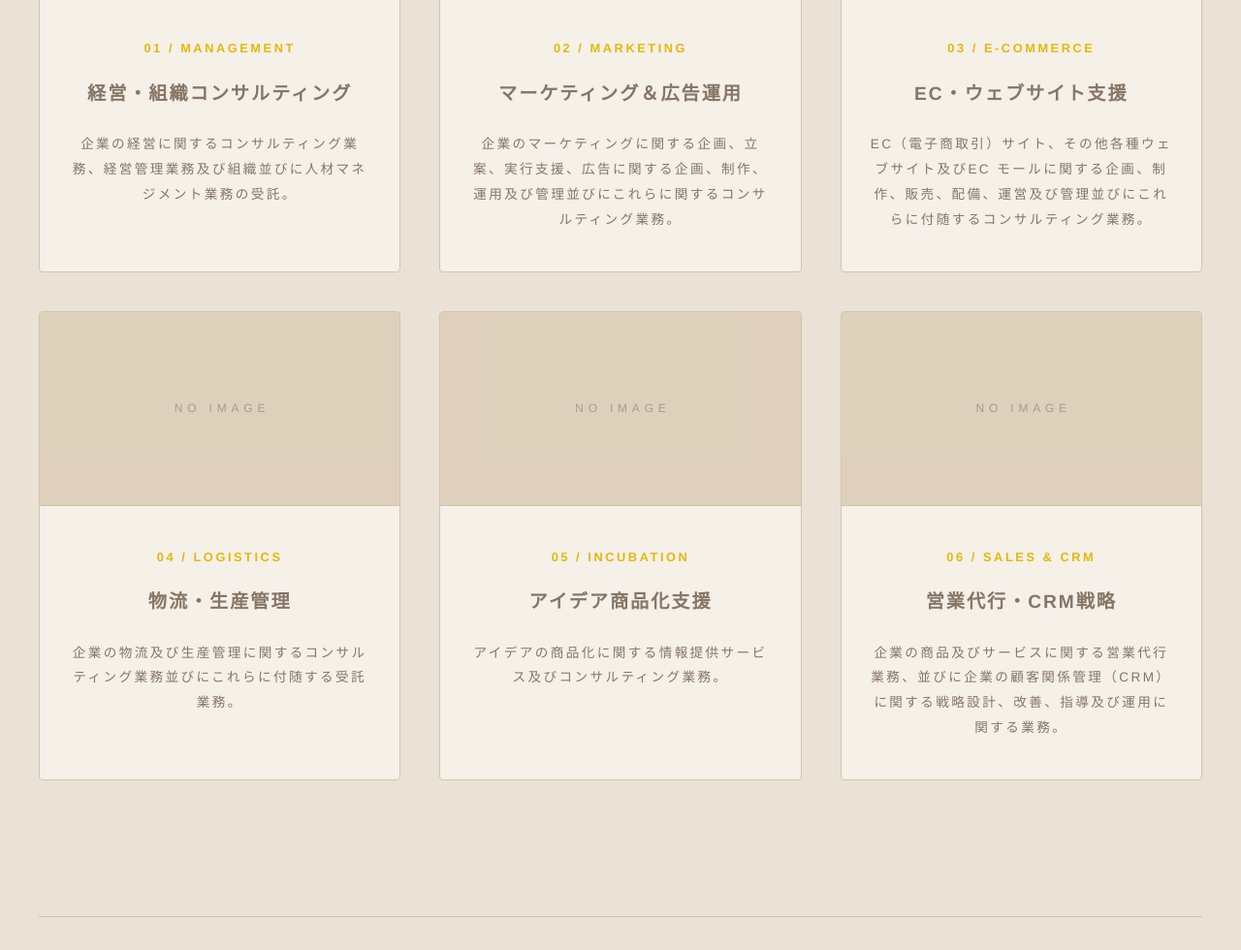
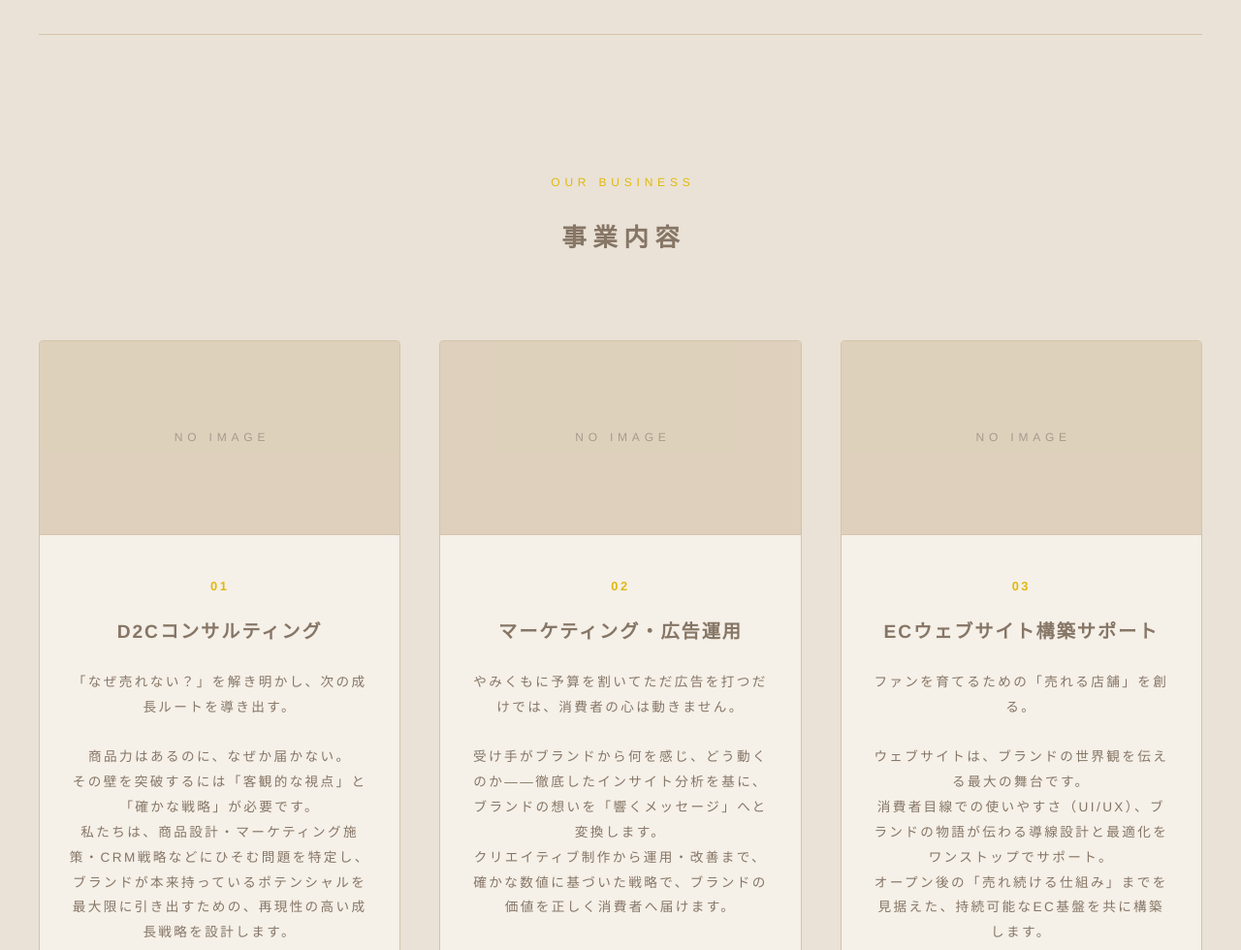
Before and after one commit to KanKanKimoKimo/chimimoryo-test, a plain HTML site: page index.html in a window 1280 px wide. Shown: the part 1820-2800 px from the top of the page at 97% size. Drawn offline with Linux system fonts and the light colour scheme.

Commit message:
Update index.html

```diff
--- a/index.html
+++ b/index.html
@@ -487,9 +487,9 @@
         <section class="hero wrapper">
             <div class="hero-inner">
                 <div class="hero-text fade-in-element">
-                    <span class="en-title">Welcome to Chimimouryo</span>
-                    <h1>1111111111</h1>
-                    <p>222222222222222222222222222222222222</p>
+                    <span class="en-title">Welcome to Chimimoryo</span>
+                    <h1>想いを、売れるカタチにする。</h1>
+                    <p>私たちは、D2Cブランドを立ち上げ、成長を加速させる戦略的パートナーです。<br>単なるコンサルティングにとどまらず、商品開発・マーケティングの戦略設計から、EC運営、物流最適化、CRMによるファン醸成まで、チームの一員として御社のブランドに携わり、その歩みに並走します。</p>
                 </div>
                 <div class="hero-image-wrap fade-in-element">
                     <div class="no-image"></div>
@@ -505,10 +505,14 @@
             </div>
             <div class="concept-text-wrap fade-in-element">
                 <p class="concept-lead">
-                    33333333333333
+                    「売れる」を分析し、<br>「愛されるブランド」を設計する
                 </p>
+                <h2>なぜ、あなたのストーリーや商品が届かないのか。</h2>
                 <p class="concept-body">
-                    444444444444444444444444444
+                    品質にこだわり、妥協せず、いいものを作ったのに売れない。<br>残念ながら、世の中にはそんなブランドが数多く存在しています。
+                    <br><br>そして多くの人は、その理由がわからず<br>大切なブランドの成長を諦めてしまいます。
+                    <br><br>私たちが目指すのは、自らの実践と経験にもとづいた確かな戦略と実行力で、そうしたブランドの想いを込めた商品を、正しい人に正しく届けること。
+                    <br><br>ただ商品を売るだけのマーケティングや、顧客の想いにそぐわないコンサルティングではありません。<br>ブランドの「こだわり」を、消費者の「熱狂」に変え、長く愛されるブランドを築きます。
                 </p>
             </div>
         </section>
@@ -528,9 +532,11 @@
                         <div class="no-image"></div>
                     </div>
                     <div class="service-text-box">
-                        <span class="service-num">01 / MANAGEMENT</span>
-                        <h3>経営・組織コンサルティング</h3>
-                        <p>企業の経営に関するコンサルティング業務、経営管理業務及び組織並びに人材マネジメント業務の受託。</p>
+                        <span class="service-num">01</span>
+                        <h3>D2Cコンサルティング</h3>
+                        <p>「なぜ売れない？」を解き明かし、次の成長ルートを導き出す。
+                            <br><br>商品力はあるのに、なぜか届かない。<br>その壁を突破するには「客観的な視点」と「確かな戦略」が必要です。
+                            <br>私たちは、商品設計・マーケティング施策・CRM戦略などにひそむ問題を特定し、ブランドが本来持っているポテンシャルを最大限に引き出すための、再現性の高い成長戦略を設計します。</p>
                     </div>
                 </div>
 
@@ -540,9 +546,11 @@
                         <div class="no-image"></div>
                     </div>
                     <div class="service-text-box">
-                        <span class="service-num">02 / MARKETING</span>
-                        <h3>マーケティング＆広告運用</h3>
-                        <p>企業のマーケティングに関する企画、立案、実行支援、広告に関する企画、制作、運用及び管理並びにこれらに関するコンサルティング業務。</p>
+                        <span class="service-num">02</span>
+                        <h3>マーケティング・広告運用</h3>
+                        <p>やみくもに予算を割いてただ広告を打つだけでは、消費者の心は動きません。
+                            <br><br>受け手がブランドから何を感じ、どう動くのか——徹底したインサイト分析を基に、ブランドの想いを「響くメッセージ」へと変換します。
+                            <br>クリエイティブ制作から運用・改善まで、確かな数値に基づいた戦略で、ブランドの価値を正しく消費者へ届けます。</p>
                     </div>
                 </div>
 
@@ -552,9 +560,12 @@
                         <div class="no-image"></div>
                     </div>
                     <div class="service-text-box">
-                        <span class="service-num">03 / E-COMMERCE</span>
-                        <h3>EC・ウェブサイト支援</h3>
-                        <p>EC（電子商取引）サイト、その他各種ウェブサイト及びEC モールに関する企画、制作、販売、配備、運営及び管理並びにこれらに付随するコンサルティング業務。</p>
+                        <span class="service-num">03</span>
+                        <h3>ECウェブサイト構築サポート</h3>
+                        <p>ファンを育てるための「売れる店舗」を創る。
+                            <br><br>ウェブサイトは、ブランドの世界観を伝える最大の舞台です。
+                            <br>消費者目線での使いやすさ（UI/UX）、ブランドの物語が伝わる導線設計と最適化をワンストップでサポート。
+                            <br>オープン後の「売れ続ける仕組み」までを見据えた、持続可能なEC基盤を共に構築します。</p>
                     </div>
                 </div>
 
@@ -564,38 +575,15 @@
                         <div class="no-image"></div>
                     </div>
                     <div class="service-text-box">
-                        <span class="service-num">04 / LOGISTICS</span>
-                        <h3>物流・生産管理</h3>
-                        <p>企業の物流及び生産管理に関するコンサルティング業務並びにこれらに付随する受託業務。</p>
+                        <span class="service-num">04</span>
+                        <h3>D2Cブランド運営</h3>
+                        <p>物流からCRMまで、ブランドの未来を丸ごと支える。
+                            <br><br>商品開発から物流管理、そして顧客との絆を深めるCRMまで、バックエンドの煩雑な業務こそ、ブランド成長の要です。
+                            <br>私たちは実務の専門家として、泥臭いオペレーションの細部までを徹底的に最適化。
+                            <br>「ブランドの想いを届ける」までの道のりを、ゼロから作り上げます。
+</p>
                     </div>
                 </div>
-
-                <!-- Card 05 -->
-                <div class="service-card fade-in-element">
-                    <div class="service-img-box">
-                        <div class="no-image"></div>
-                    </div>
-                    <div class="service-text-box">
-                        <span class="service-num">05 / INCUBATION</span>
-                        <h3>アイデア商品化支援</h3>
-                        <p>アイデアの商品化に関する情報提供サービス及びコンサルティング業務。</p>
-                    </div>
-                </div>
-
-                <!-- Card 06 -->
-                <div class="service-card fade-in-element">
-                    <div class="service-img-box">
-                        <div class="no-image"></div>
-                    </div>
-                    <div class="service-text-box">
-                        <span class="service-num">06 / SALES & CRM</span>
-                        <h3>営業代行・CRM戦略</h3>
-                        <p>企業の商品及びサービスに関する営業代行業務、並びに企業の顧客関係管理（CRM）に関する戦略設計、改善、指導及び運用に関する業務。</p>
-                    </div>
-                </div>
-
-            </div>
-        </section>
 
         <!-- ABOUT SECTION -->
         <section class="section wrapper" id="about">
```
